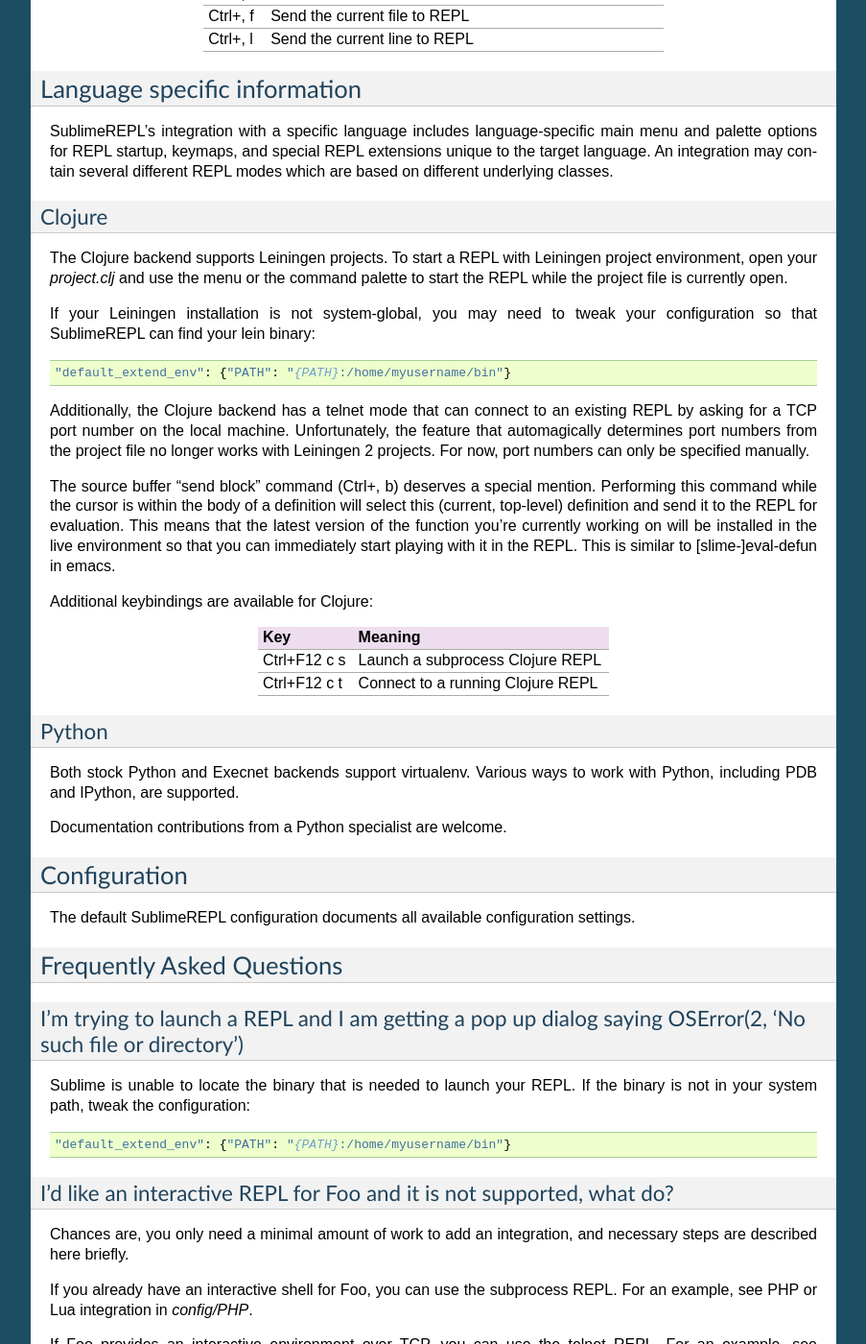
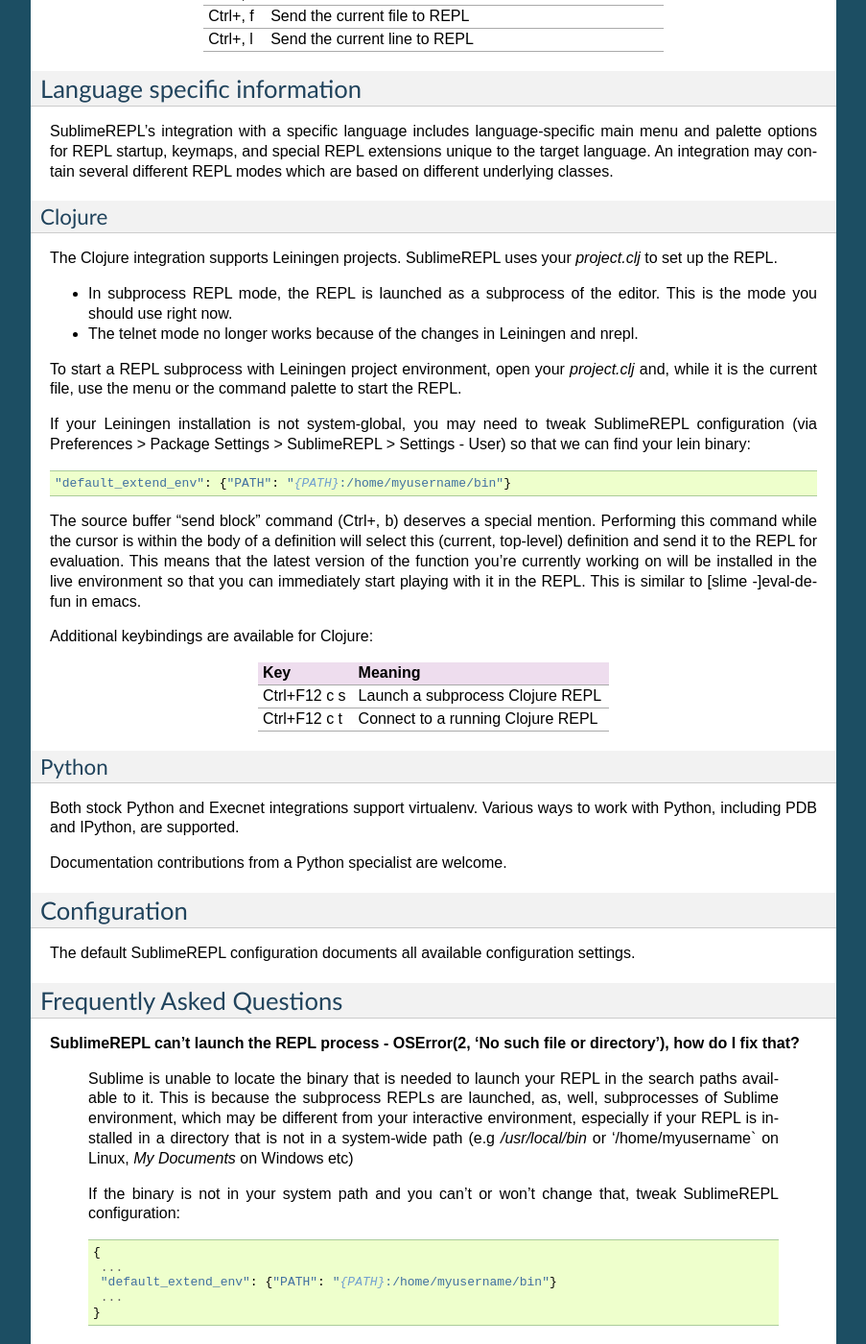
Before and after one commit to wuub/SublimeREPL, a Sphinx documentation site: the page built from doc/index.rst, in a window 1280 px wide and 1400 px high, scrolled down 2325 px. Shown: the whole window at 96% size, without its empty margins (198-1101 px from the left). Built offline with Sphinx 7.4.7, drawn with Linux system fonts in a browser that asks for light colours; some of the changed text lies outside the part shown.

Commit message:
update documentation and faq
In leiningen 2, the old repl implementation was replaced by nrepl, which is
by default configured for bencode transport. This means that the telnet feature
in Clojure no longer works in SublimeREPL and this change reflects the problem in the
documentation

```diff
--- a/doc/index.rst
+++ b/doc/index.rst
@@ -111,31 +111,36 @@
 extensions unique to the target language. An integration may contain several
 different REPL modes which are based  on different underlying classes.
 
+
+
 Clojure
 ^^^^^^^
 
-The Clojure backend supports Leiningen projects. To start a REPL with
-Leiningen project environment, open your `project.clj` and use the menu or the
-command palette to start the REPL while the project file is currently open.
+The Clojure integration supports Leiningen projects. SublimeREPL uses your
+`project.clj` to set up the REPL.
 
-If your Leiningen installation is not system-global, you may need to tweak your
-configuration so that SublimeREPL can find your lein binary::
+* In subprocess REPL mode, the REPL is launched as a subprocess of the editor.
+  This is the mode you should use right now.
+* The telnet mode no longer works because of the changes in Leiningen and nrepl.
+
+To start a REPL subprocess with Leiningen project environment, open your `project.clj`
+and, while it is the current file, use the menu or the
+command palette to start the REPL.
+
+If your Leiningen installation is not system-global, you may need to tweak
+SublimeREPL  configuration (via Preferences > Package Settings > SublimeREPL >
+Settings - User) so that we can find your lein binary::
 
     "default_extend_env": {"PATH": "{PATH}:/home/myusername/bin"}
 
-Additionally, the Clojure backend has a telnet mode that can connect to an
-existing REPL by asking for a TCP port number  on the local machine.
-Unfortunately, the feature that automagically determines port numbers from the
-project file no longer works with Leiningen 2 projects. For now, port numbers
-can only be specified manually.
 
 The source buffer "send block" command (Ctrl+, b) deserves a special mention.
 Performing this command while the cursor is within the body of a definition
 will select this  (current, top-level) definition and send it to the REPL for
 evaluation. This means that the latest version of the function you're
 currently working on will be installed in the live environment so  that you
-can immediately start playing with it in the REPL. This is similar to [slime-]eval-defun
-in emacs.
+can immediately start playing with it in the REPL. This is similar to [slime
+-]eval-defun in emacs.
 
 Additional keybindings are available for Clojure:
 
@@ -150,7 +155,7 @@
 Python
 ^^^^^^
 
-Both stock Python and Execnet backends support virtualenv. Various ways to work with Python, including PDB and IPython, are supported.
+Both stock Python and Execnet integrations support virtualenv. Various ways to work with Python, including PDB and IPython, are supported.
 
 Documentation contributions from a Python specialist are welcome.
 
@@ -162,25 +167,31 @@
 Frequently Asked Questions
 --------------------------
 
-I'm trying to launch a REPL and I am getting a pop up dialog saying OSError(2, 'No such file or directory')
-^^^^^^^^^^^^^^^^^^^^^^^^^^^^^^^^^^^^^^^^^^^^^^^^^^^^^^^^^^^^^^^^^^^^^^^^^^^^^^^^^^^^^^^^^^^^^^^^^^^^^^^^^^^
+**SublimeREPL can't launch the REPL process - OSError(2, 'No such file or directory'), how do I fix that?**
 
-Sublime is unable to locate the binary that is needed to launch your REPL. If the binary is not in your system
-path, tweak the configuration::
+   Sublime is unable to locate the binary that is needed to launch your REPL in the search paths available to it. This is
+   because the subprocess REPLs are launched, as, well, subprocesses of Sublime environment, which may be different from
+   your interactive environment, especially if your REPL is installed in a directory that is not in a system-wide path (e.g
+   `/usr/local/bin` or '/home/myusername` on Linux, `My Documents` on Windows etc)
 
-    "default_extend_env": {"PATH": "{PATH}:/home/myusername/bin"}
+   If the binary is not in your system path and you can't or won't change that, tweak SublimeREPL configuration::
 
-I'd like an interactive REPL for Foo and it is not supported, what do?
-^^^^^^^^^^^^^^^^^^^^^^^^^^^^^^^^^^^^^^^^^^^^^^^^^^^^^^^^^^^^^^^^^^^^^^
+    {
+     ...
+     "default_extend_env": {"PATH": "{PATH}:/home/myusername/bin"}
+     ...
+    }
 
-Chances are, you only need a minimal amount of work to add an integration, and necessary steps are described
-here briefly.
+**I'd like an interactive REPL for Foo and it is not supported, what do?**
 
-If you already have an  interactive shell for Foo, you can use the subprocess
-REPL. For an example, see PHP or Lua integration in `config/PHP`.
+   Chances are, you only need a minimal amount of work to add an integration, and necessary steps are described
+   here briefly.
 
-If Foo provides an interactive environment over TCP, you can use the telnet
-REPL. For an example, see MozRepl integration
+   If you already have an  interactive shell for Foo, you can use the subprocess
+   REPL. For an example, see PHP or Lua integration in `config/PHP`.
+
+   If Foo provides an interactive environment over TCP, you can use the telnet
+   REPL. For an example, see MozRepl integration
 
 Supported languages
 -------------------
```
